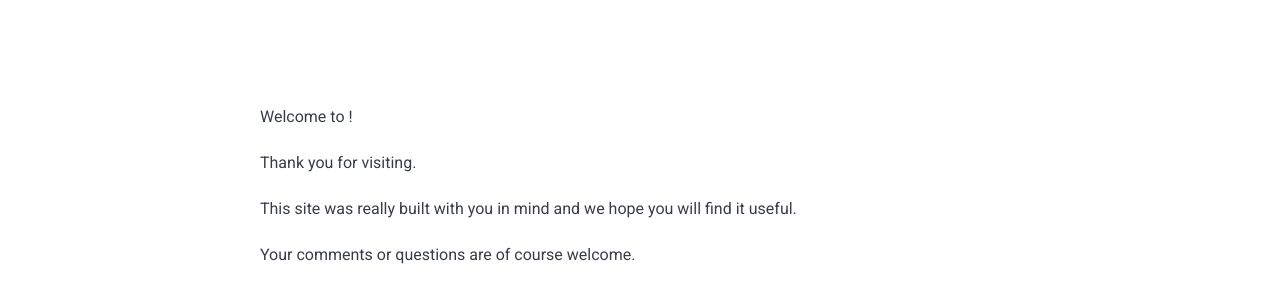
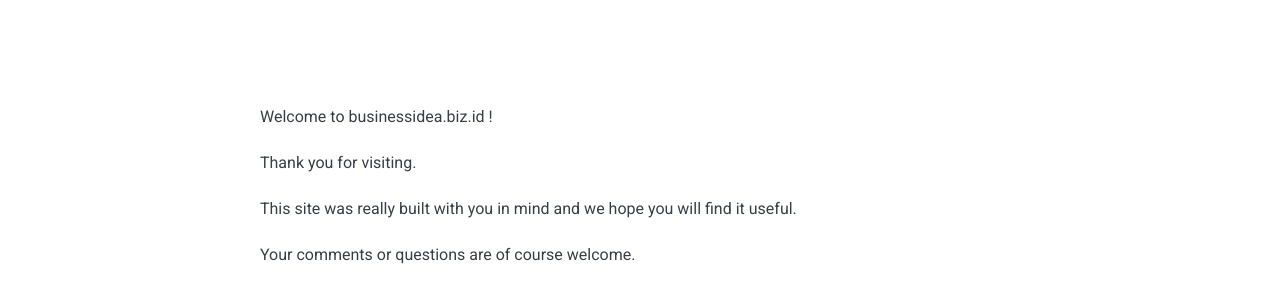
Before and after one commit to ikheinaaa/----, a Jekyll site: the page built from _pages/about.md, in a window 1280 px wide. Shown: the part 307-599 px from the top of the page. Built offline with Jekyll 4.4.1, drawn with Linux system fonts in a browser that asks for light colours; nearby versions of some CDN libraries; library files that are not in the unit come from our copies; comment, search, counter and statistics services are not loaded.

Commit message:
Update _config.yml

```diff
--- a/_config.yml
+++ b/_config.yml
@@ -1,4 +1,4 @@
-baseurl: "/" # the subpath of your site, e.g. /blog
+baseurl: "businessidea.biz.id" # the subpath of your site, e.g. /blog
 url: "" # the base hostname & protocol for your site, e.g. http://example.com
 
 
```
